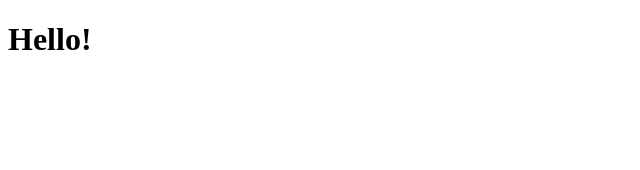
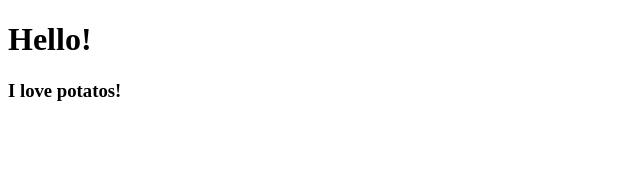
Before and after one commit to raminux/react-basics, a React (Create React App) app: page / in a window 1280 px wide. Shown: the top 170 px of the page, without its empty margins (0-640 px from the left). Built offline with nearby package versions, Linux system fonts and the light colour scheme.

Commit message:
React component basics

```diff
--- a/src/App.js
+++ b/src/App.js
@@ -1,8 +1,11 @@
 import React from 'react';
+import Potato from './Potato';
+
 function App() {
   return (
     <div className="App">
       <h1>Hello!</h1>
+      <Potato />
     </div>
   );
 }
--- /dev/null
+++ b/src/Potato.js
@@ -0,0 +1,7 @@
+import React from 'react';
+
+function Potato() {
+    return <h3>I love potatos!</h3>;
+}
+
+export default Potato;
```
Also changed, not shown: Instructions-Descriptions.txt.
